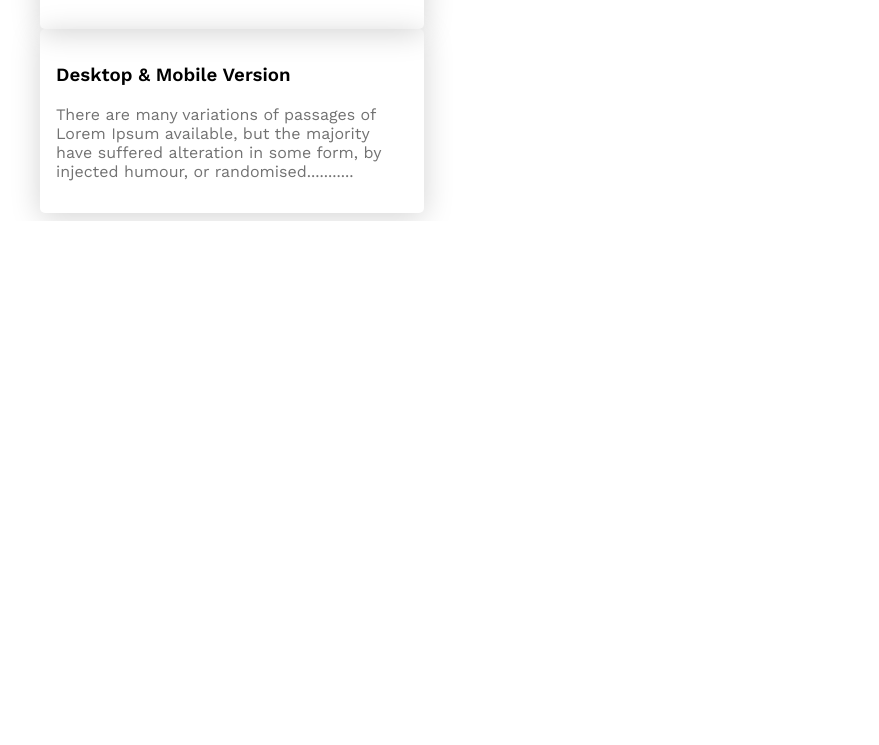
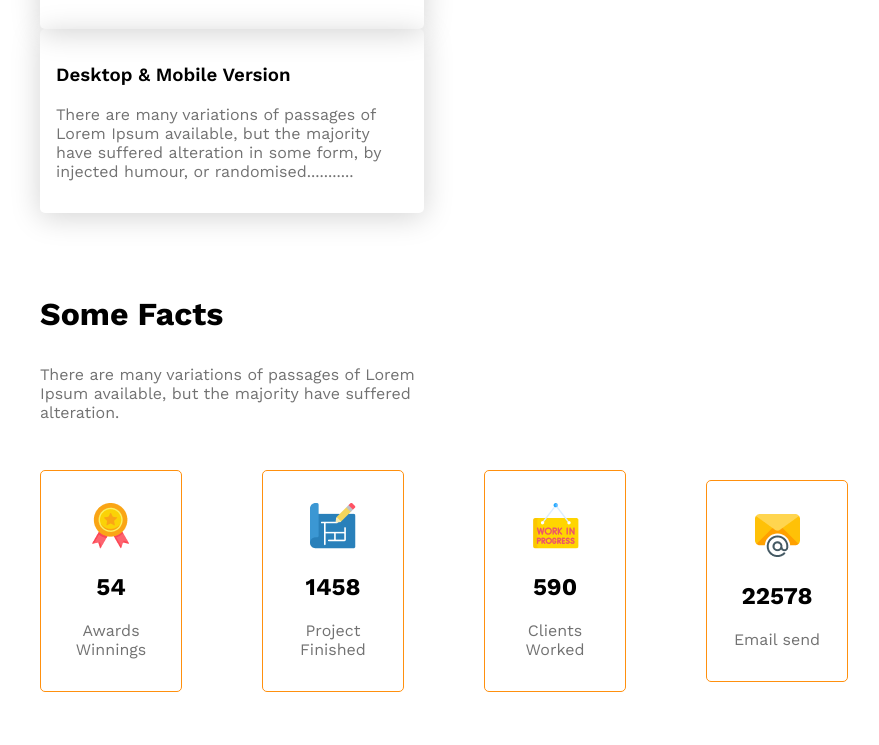
Before and after one commit to ssiddiqa/G3-Architech, a plain HTML site: page index.html in a window 1280 px wide. Shown: the part 2565-3310 px from the top of the page, without its empty margins (196-1075 px from the left). Before the commit the page ends 2786 px from the top, so only its background shows below. Drawn offline with nearby package versions, Linux system fonts and the light colour scheme.

Commit message:
main section done

```diff
--- a/index.html
+++ b/index.html
@@ -93,6 +93,33 @@
                 </div>
             </div>
         </section>
+        <section class="facts">
+            <div>
+                <h3 class="fact-title">Some Facts</h3>
+                <p class="fact-content">There are many variations of passages of Lorem Ipsum available, but the majority
+                    have suffered alteration.</p>
+            </div>
+            <div class="fact-card">
+                <div class="f-cards"><img src="/images/icons/ribon.png" alt="">
+                    <h2 class="fact-val">54</h2>
+                    <p class="fact-des">Awards Winnings</p>
+                </div>
+                <div class="f-cards"><img src="/images/icons/projects.png" alt="">
+                    <h2 class="fact-val">1458</h2>
+                    <p class="fact-des">Project Finished</p>
+                </div>
+                <div class="f-cards">
+                    <img src="/images/icons/customers.png" alt="">
+                    <h2 class="fact-val">590</h2>
+                    <p class="fact-des">Clients Worked</p>
+                </div>
+                <div class="f-cards">
+                    <img src="/images/icons/email.png" alt="">
+                    <h2 class="fact-val">22578</h2>
+                    <p class="fact-des">Email send</p>
+                </div>
+            </div>
+        </section>
     </main>
 </body>
 
--- a/styles/style.css
+++ b/styles/style.css
@@ -169,6 +169,47 @@ nav li a {
     padding-top: 30px;
 }
 
+.facts {
+    padding: 50px 228px;
+    margin: 0 auto;
+    justify-content: center;
+}
+
+.fact-card {
+    display: grid;
+    grid-template-columns: repeat(4, 1fr);
+    gap: 5rem;
+    align-items: center;
+    justify-content: center;
+}
+
+.f-cards {
+    margin-top: 2rem;
+    border-radius: 5px;
+    border: 1px solid #FF900E;
+    text-align: center;
+    padding: 1rem;
+    padding-top: 2rem;
+}
+
+.fact-title {
+    font-size: 2rem;
+    font-weight: 700;
+}
+
+.fact-des {
+    color: #727272;
+    font-weight: 400;
+    font-size: 1rem;
+}
+
+.fact-content {
+    color: #727272;
+    font-weight: 400;
+    font-size: 1rem;
+    width: 50%;
+}
+
 @media screen and (max-width:576px) {
     header {
         padding: 20px;
@@ -223,6 +264,25 @@ nav li a {
     .ten-year {
         bottom: 60px;
         padding: 8px;
+    }
+
+    .facts {
+        padding: 20px;
+        padding-top: 0;
+    }
+
+    .fact-card {
+        grid-template-columns: repeat(1, 1fr);
+        gap: 2rem;
+    }
+
+    .f-cards {
+        width: 70%;
+        margin-left: 3rem;
+    }
+
+    .fact-content {
+        width: 100%;
     }
 }
 
@@ -279,4 +339,23 @@ nav li a {
         padding: 20px;
     }
 
+    .facts {
+        padding: 50px;
+        padding-top: 0;
+    }
+
+    .fact-card {
+        grid-template-columns: repeat(2, 1fr);
+        gap: 2rem;
+    }
+
+    .f-cards {
+        width: 75%;
+        margin-left: 2rem;
+    }
+
+    .fact-content {
+        width: 70%;
+    }
+
 }
```
